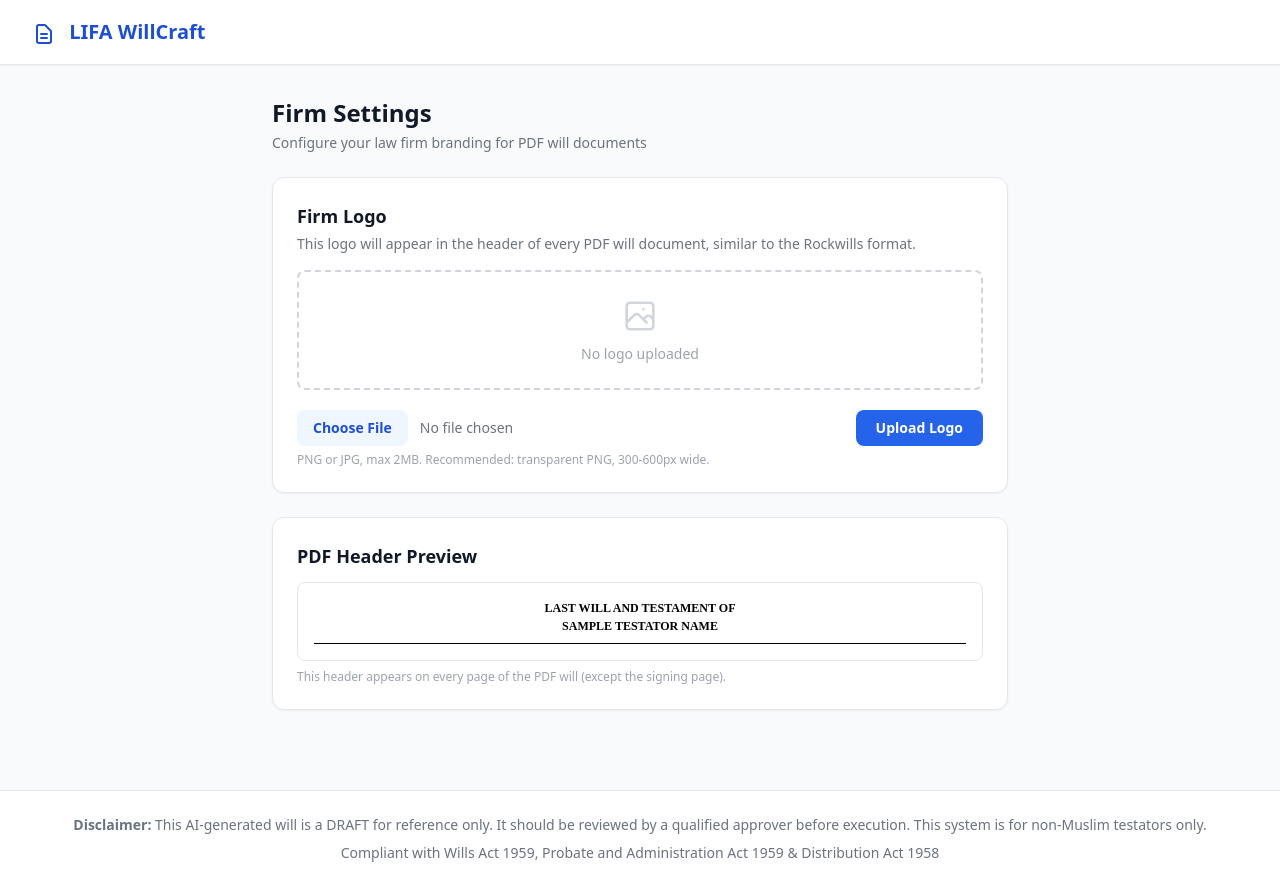
After one commit to uxrm5c3/willcraft-ai, a Flask app: template templates/admin/settings.html in a window 1280 px wide. The commit adds this page. Run offline with Flask 3, Linux system fonts and the light colour scheme; the template is opened without the code that fills it, so the values that code supplies are empty; some libraries are stand-ins or nearby versions.

Commit message:
Add firm logo upload for PDF will headers (Rockwills format)
- Admin > Firm Settings page to upload/remove/preview logo
- Logo embedded as base64 data URI in PDF header (persists in Docker volume)
- PDF header converted from CSS content to running element for logo+text support
- Top margin auto-adjusts (4.2cm with logo, 3.5cm without)
- Logo appears on every page above "LAST WILL AND TESTAMENT OF" text

Co-Authored-By: Claude Opus 4.6 (1M context) <noreply@anthropic.com>

```diff
--- a/app.py
+++ b/app.py
@@ -884,6 +884,102 @@ def admin_user_delete(user_id):
     return redirect(url_for('admin_users'))
 
 
+# ---------------------------------------------------------------------------
+# Admin: Firm Settings (logo upload)
+# ---------------------------------------------------------------------------
+
+def _logo_dir():
+    """Return the logos directory path, creating it if needed."""
+    d = os.path.join(DATA_DIR, 'logos')
+    os.makedirs(d, exist_ok=True)
+    return d
+
+
+def _get_logo_path():
+    """Return the absolute path to the current tenant's logo, or None."""
+    tenant = get_tenant()
+    domain = tenant.get('brand', 'default').lower()
+    logo_dir = _logo_dir()
+    for ext in ('png', 'jpg', 'jpeg', 'webp'):
+        p = os.path.join(logo_dir, f'{domain}_logo.{ext}')
+        if os.path.isfile(p):
+            return p
+    return None
+
+
+@app.route('/admin/settings')
+@role_required('admin')
+def admin_settings():
+    """Firm settings page — logo upload etc."""
+    logo_path = _get_logo_path()
+    logo_url = url_for('admin_serve_logo') if logo_path else None
+    return render_template('admin/settings.html', logo_url=logo_url)
+
+
+@app.route('/admin/settings/logo')
+@login_required
+def admin_serve_logo():
+    """Serve the tenant's logo image."""
+    logo_path = _get_logo_path()
+    if not logo_path:
+        return '', 404
+    return send_file(logo_path)
+
+
+@app.route('/admin/settings/upload-logo', methods=['POST'])
+@role_required('admin')
+def admin_upload_logo():
+    """Handle firm logo upload."""
+    f = request.files.get('logo')
+    if not f or not f.filename:
+        flash('No file selected.', 'error')
+        return redirect(url_for('admin_settings'))
+
+    # Validate extension
+    ext = f.filename.rsplit('.', 1)[-1].lower() if '.' in f.filename else ''
+    if ext not in ('png', 'jpg', 'jpeg', 'webp'):
+        flash('Only PNG, JPG, or WebP images are allowed.', 'error')
+        return redirect(url_for('admin_settings'))
+
+    # Validate size (2MB)
+    f.seek(0, 2)
+    size = f.tell()
+    f.seek(0)
+    if size > 2 * 1024 * 1024:
+        flash('Logo file must be under 2MB.', 'error')
+        return redirect(url_for('admin_settings'))
+
+    # Remove any existing logo for this tenant
+    tenant = get_tenant()
+    domain = tenant.get('brand', 'default').lower()
+    logo_dir = _logo_dir()
+    for old_ext in ('png', 'jpg', 'jpeg', 'webp'):
+        old = os.path.join(logo_dir, f'{domain}_logo.{old_ext}')
+        if os.path.isfile(old):
+            os.remove(old)
+
+    # Save new logo
+    save_path = os.path.join(logo_dir, f'{domain}_logo.{ext}')
+    f.save(save_path)
+    flash('Firm logo uploaded successfully.', 'success')
+    return redirect(url_for('admin_settings'))
+
+
+@app.route('/admin/settings/remove-logo', methods=['POST'])
+@role_required('admin')
+def admin_remove_logo():
+    """Remove the firm logo."""
+    tenant = get_tenant()
+    domain = tenant.get('brand', 'default').lower()
+    logo_dir = _logo_dir()
+    for ext in ('png', 'jpg', 'jpeg', 'webp'):
+        p = os.path.join(logo_dir, f'{domain}_logo.{ext}')
+        if os.path.isfile(p):
+            os.remove(p)
+    flash('Logo removed.', 'success')
+    return redirect(url_for('admin_settings'))
+
+
 @app.route('/profile', methods=['GET', 'POST'])
 @login_required
 def profile():
@@ -1244,7 +1340,7 @@ def api_will_send_email(will_id):
 
     try:
         from documents.pdf_generator import generate_pdf
-        filepath = generate_pdf(will_text, safe_name)
+        filepath = generate_pdf(will_text, safe_name, logo_path=_get_logo_path())
         with open(filepath, 'rb') as f:
             pdf_data = f.read()
     except Exception as e:
@@ -2871,7 +2967,7 @@ def download(fmt):
         filepath = generate_docx(will_text, safe_name)
     elif fmt == 'pdf':
         from documents.pdf_generator import generate_pdf
-        filepath = generate_pdf(will_text, safe_name)
+        filepath = generate_pdf(will_text, safe_name, logo_path=_get_logo_path())
     else:
         flash('Unsupported download format.', 'error')
         return redirect(url_for('preview'))
--- /dev/null
+++ b/templates/admin/settings.html
@@ -0,0 +1,69 @@
+{% extends "base.html" %}
+
+{% block title %}Firm Settings — {{ tenant.brand }} WillCraft{% endblock %}
+
+{% block content %}
+<div class="max-w-3xl mx-auto px-4 py-6 sm:py-8">
+    <div class="mb-6">
+        <h1 class="text-2xl font-bold text-gray-900">Firm Settings</h1>
+        <p class="text-sm text-gray-500 mt-1">Configure your law firm branding for PDF will documents</p>
+    </div>
+
+    <!-- Logo Upload -->
+    <div class="bg-white rounded-xl shadow-sm border border-gray-200 p-6">
+        <h2 class="text-lg font-semibold text-gray-900 mb-1">Firm Logo</h2>
+        <p class="text-sm text-gray-500 mb-4">This logo will appear in the header of every PDF will document, similar to the Rockwills format.</p>
+
+        <!-- Current Logo Preview -->
+        <div class="mb-5">
+            {% if logo_url %}
+            <div class="flex items-start gap-4">
+                <div class="border border-gray-200 rounded-lg p-3 bg-gray-50">
+                    <img src="{{ logo_url }}" alt="Firm logo" class="max-h-20 max-w-[240px] object-contain">
+                </div>
+                <div class="pt-1">
+                    <span class="text-xs font-medium text-green-600 bg-green-50 px-2 py-0.5 rounded-full">Active</span>
+                    <form method="POST" action="/admin/settings/remove-logo" class="mt-2" onsubmit="return confirm('Remove the firm logo from all PDF wills?')">
+                        <button type="submit" class="text-xs text-red-500 hover:text-red-700 font-medium">Remove logo</button>
+                    </form>
+                </div>
+            </div>
+            {% else %}
+            <div class="border-2 border-dashed border-gray-300 rounded-lg p-6 text-center">
+                <svg class="w-10 h-10 text-gray-300 mx-auto mb-2" fill="none" stroke="currentColor" viewBox="0 0 24 24"><path stroke-linecap="round" stroke-linejoin="round" stroke-width="1.5" d="M4 16l4.586-4.586a2 2 0 012.828 0L16 16m-2-2l1.586-1.586a2 2 0 012.828 0L20 14m-6-6h.01M6 20h12a2 2 0 002-2V6a2 2 0 00-2-2H6a2 2 0 00-2 2v12a2 2 0 002 2z"/></svg>
+                <p class="text-sm text-gray-400">No logo uploaded</p>
+            </div>
+            {% endif %}
+        </div>
+
+        <!-- Upload Form -->
+        <form method="POST" action="/admin/settings/upload-logo" enctype="multipart/form-data">
+            <div class="flex flex-col sm:flex-row items-start gap-3">
+                <div class="flex-1 w-full">
+                    <input type="file" name="logo" accept="image/png,image/jpeg,image/webp" required
+                           class="w-full text-sm text-gray-500 file:mr-3 file:py-2 file:px-4 file:rounded-lg file:border-0 file:text-sm file:font-semibold file:bg-primary-50 file:text-primary-700 hover:file:bg-primary-100 cursor-pointer">
+                    <p class="text-xs text-gray-400 mt-1.5">PNG or JPG, max 2MB. Recommended: transparent PNG, 300-600px wide.</p>
+                </div>
+                <button type="submit" class="px-5 py-2 bg-primary-600 text-white font-semibold rounded-lg hover:bg-primary-700 text-sm transition-colors whitespace-nowrap">
+                    Upload Logo
+                </button>
+            </div>
+        </form>
+    </div>
+
+    <!-- Preview -->
+    <div class="mt-6 bg-white rounded-xl shadow-sm border border-gray-200 p-6">
+        <h2 class="text-lg font-semibold text-gray-900 mb-3">PDF Header Preview</h2>
+        <div class="border border-gray-200 rounded-lg p-4 bg-white" style="font-family: 'Times New Roman', Times, serif;">
+            <div style="text-align:center; padding-bottom:8px; border-bottom:1px solid #000;">
+                {% if logo_url %}
+                <img src="{{ logo_url }}" alt="Logo" style="max-height:50px; margin:0 auto 6px auto; display:block;">
+                {% endif %}
+                <div style="font-size:9pt; font-weight:bold;">LAST WILL AND TESTAMENT OF</div>
+                <div style="font-size:9pt; font-weight:bold;">SAMPLE TESTATOR NAME</div>
+            </div>
+        </div>
+        <p class="text-xs text-gray-400 mt-2">This header appears on every page of the PDF will (except the signing page).</p>
+    </div>
+</div>
+{% endblock %}
--- a/templates/base.html
+++ b/templates/base.html
@@ -89,6 +89,10 @@
                             <a href="/admin/users" class="block px-4 py-2 text-sm text-gray-700 hover:bg-gray-50">
                                 <svg class="w-4 h-4 inline mr-2" fill="none" stroke="currentColor" viewBox="0 0 24 24"><path stroke-linecap="round" stroke-linejoin="round" stroke-width="2" d="M12 4.354a4 4 0 110 5.292M15 21H3v-1a6 6 0 0112 0v1zm0 0h6v-1a6 6 0 00-9-5.197M13 7a4 4 0 11-8 0 4 4 0 018 0z"/></svg>
                                 Manage Users
+                            </a>
+                            <a href="/admin/settings" class="block px-4 py-2 text-sm text-gray-700 hover:bg-gray-50">
+                                <svg class="w-4 h-4 inline mr-2" fill="none" stroke="currentColor" viewBox="0 0 24 24"><path stroke-linecap="round" stroke-linejoin="round" stroke-width="2" d="M10.325 4.317c.426-1.756 2.924-1.756 3.35 0a1.724 1.724 0 002.573 1.066c1.543-.94 3.31.826 2.37 2.37a1.724 1.724 0 001.066 2.573c1.756.426 1.756 2.924 0 3.35a1.724 1.724 0 00-1.066 2.573c.94 1.543-.826 3.31-2.37 2.37a1.724 1.724 0 00-2.573 1.066c-.426 1.756-2.924 1.756-3.35 0a1.724 1.724 0 00-2.573-1.066c-1.543.94-3.31-.826-2.37-2.37a1.724 1.724 0 00-1.066-2.573c-1.756-.426-1.756-2.924 0-3.35a1.724 1.724 0 001.066-2.573c-.94-1.543.826-3.31 2.37-2.37.996.608 2.296.07 2.572-1.065z"/><path stroke-linecap="round" stroke-linejoin="round" stroke-width="2" d="M15 12a3 3 0 11-6 0 3 3 0 016 0z"/></svg>
+                                Firm Settings
                             </a>
                             {% endif %}
                             <div class="border-t border-gray-100 mt-1 pt-1">
```
Also changed, not shown: documents/pdf_generator.py (+67 -23 lines).
